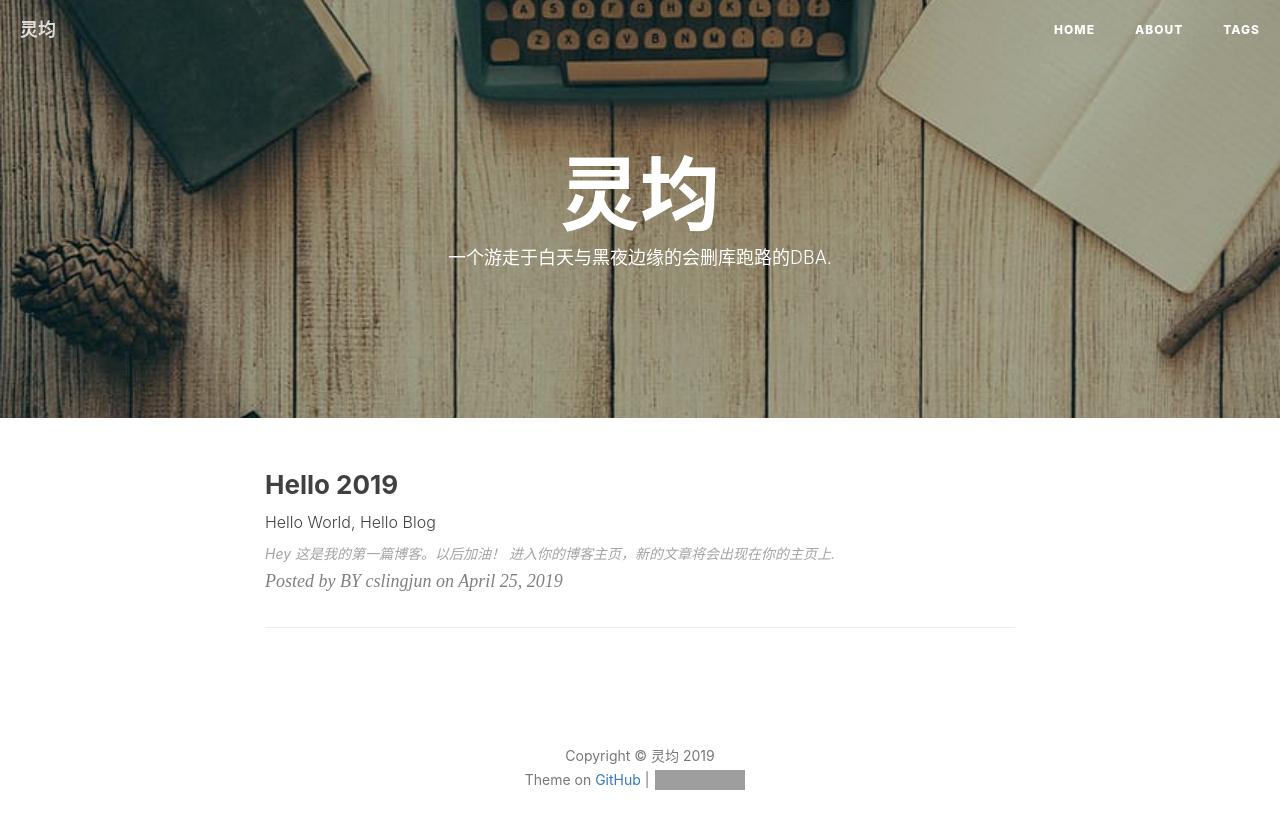
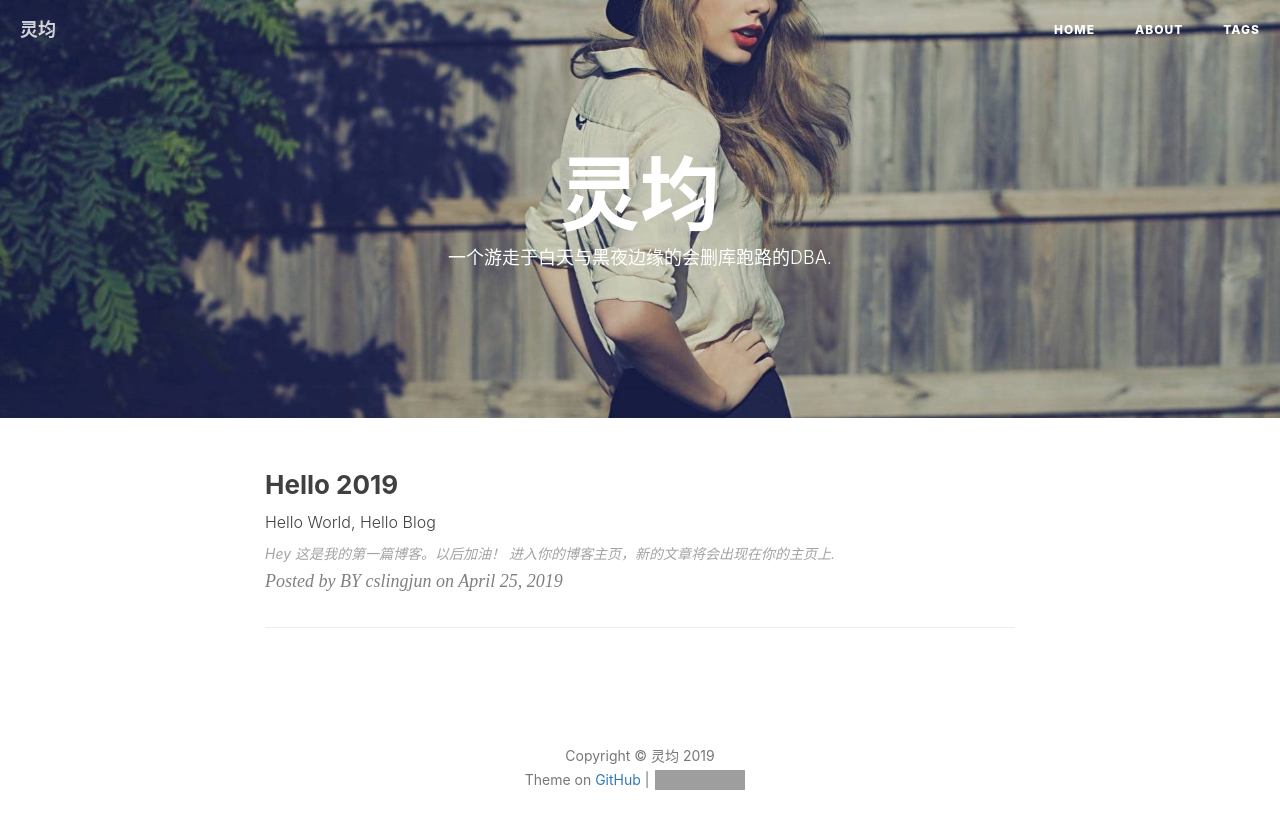
Before and after one commit to cslingjun/cslingjun.github.io, a Jekyll site: the page built from index.html, in a window 1280 px wide. Shown: the top 829 px of the page. Built offline with Jekyll 4.4.1, drawn with Linux system fonts in a browser that asks for light colours; nearby versions of some CDN libraries; the list of posts is cut into pages by our own code; comment, search, counter and statistics services are not loaded; grey boxes are pictures that could not be loaded.

Commit message:
modift bgimage

```diff
--- a/_config.yml
+++ b/_config.yml
@@ -1,7 +1,7 @@
 # Site settings
 title: 灵均
 SEOTitle: 灵均的博客 | BY Blog
-header-img: img/post-bg-desk.jpg
+header-img: img/post-bg-swift.jpg
 email: nba169@163.com
 description: "Every failure is leading towards success."
 keyword: "BY, BY Blog, 灵均的博客, MHA, 灵均, Mysql, Python, Percona, Ansible, PXC"
```
